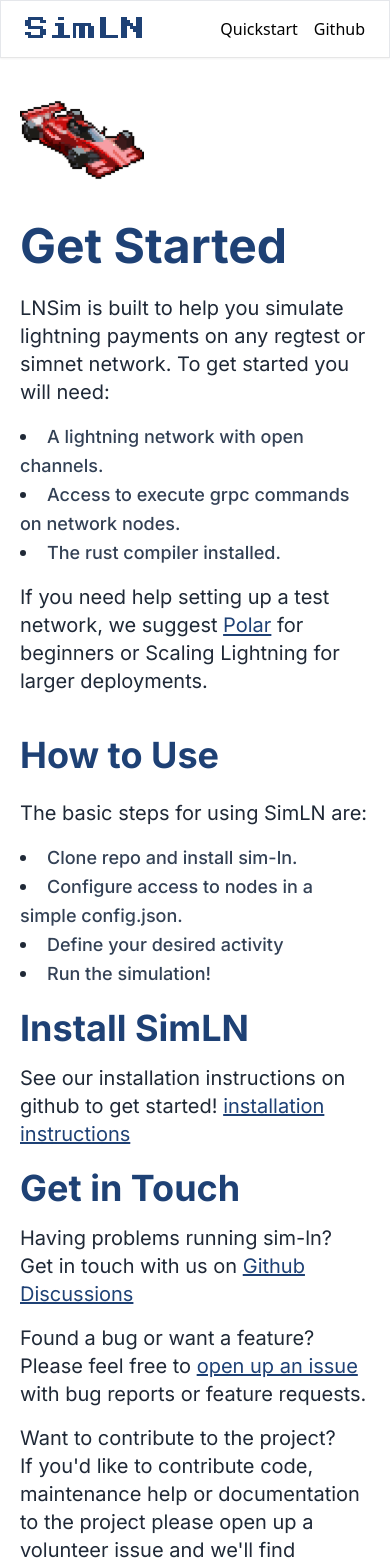
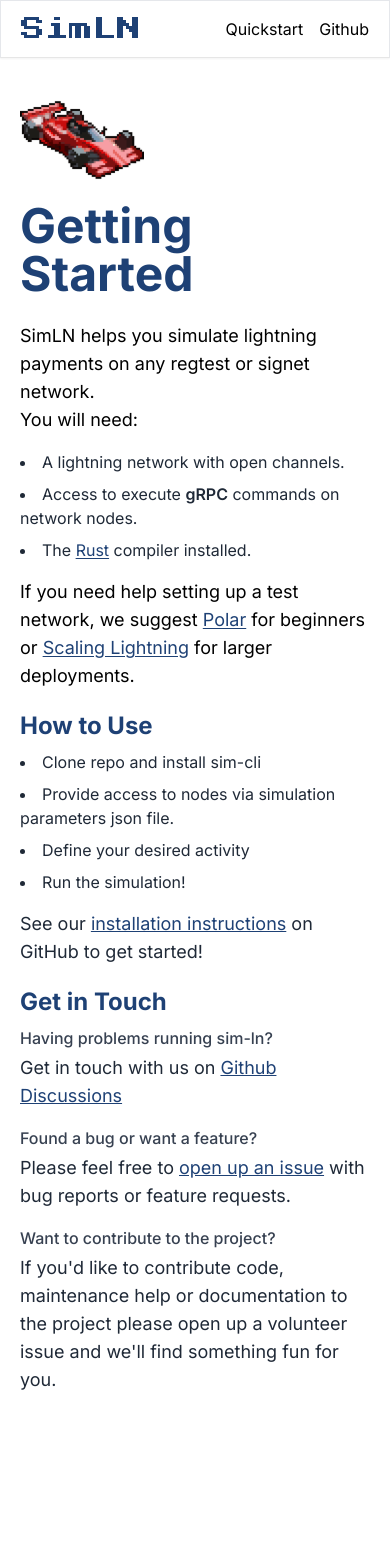
Before and after one commit to bitcoin-dev-project/sim-ln-website, a Next.js app: page /guide in a window 390 px wide. Shown: the top 1567 px of the page. After the commit the page ends 1414 px from the top, so only its background shows below. Built offline with nearby package versions, Linux system fonts and the light colour scheme.

Commit message:
feat: updated copy, mobile responsive, fixed nav width

```diff
--- a/src/components/navbar/NavBar.tsx
+++ b/src/components/navbar/NavBar.tsx
@@ -3,11 +3,13 @@
 
 const NavBar = () => {
   return (
-    <div className="flex justify-between py-3 px-6 items-center bg-white border border-[1px] border-b-[#E6E6E6] shadow-sm">
-      <Link href="/" className="text-2xl font-press text-brand-primary">SimLN</Link>
-      <div className='flex gap-4'>
-        <Link href="/guide">Quickstart</Link>
-        <Link href="https://github.com/bitcoin-dev-project/sim-ln">Github</Link>
+    <div className='bg-white border border-b-[#E6E6E6] shadow-sm flex justify-center'>
+      <div className="flex justify-between py-3 px-5 md:px-10 items-center w-full max-w-7xl">
+        <Link href="/" className="text-2xl font-press text-brand-primary">SimLN</Link>
+        <div className='flex gap-4'>
+          <Link href="/guide">Quickstart</Link>
+          <Link href="https://github.com/bitcoin-dev-project/sim-ln">Github</Link>
+        </div>
       </div>
     </div>
   )
--- a/src/pages/_app.tsx
+++ b/src/pages/_app.tsx
@@ -25,7 +25,7 @@
 
 export default function App({ Component, pageProps }: AppProps) {
   return (
-    <div className={`${inter.variable} ${press.variable} ${fira.variable} font-sans`}>
+    <div className={`${inter.variable} ${press.variable} ${fira.variable} font-inter`}>
       <Layout>
         <Component {...pageProps} />
       </Layout>
--- a/src/pages/guide.tsx
+++ b/src/pages/guide.tsx
@@ -5,36 +5,50 @@
 
 const QuickStart = () => {
   return (
-    <main className="w-full flex flex-col p-5 md:p-10 gap-5 md:gap-10 font-inter text-xl md:max-w-7xl mx-auto">
+    <main className="w-full flex flex-col p-5 md:p-10 gap-5 md:gap-10 text-lg font-normal md:max-w-7xl mx-auto">
+      <section className="">
         <Image src={race_car} alt="race_car" />
-      <section className="text-gray-800 font-normal pb-5 md:pb-10">
         <h1 className="text-5xl pb-6 text-brand-primary font-bold">
-          Get Started
+          Getting Started
         </h1>
         <div className="flex flex-col gap-4">
+          <div>
             <p>
-            LNSim is built to help you simulate lightning payments on any
-            regtest or simnet network. To get started you will need:
+              SimLN helps you simulate lightning payments on any regtest or signet
+              network.
             </p>
-          <ul className="list-disc list-inside">
+            <p>You will need:</p>
+          </div>
+          <ul className="flex flex-col gap-2 list-disc list-inside text-base text-gray-800">
             <li>
-              <span className="text-lg text-slate-700 font-medium">
+              <p className="inline">
                 A lightning network with open channels.
-              </span>
+              </p>
             </li>
             <li>
-              <span className="text-lg text-slate-700 font-medium">
-                Access to execute grpc commands on network nodes.
-              </span>
+              <p className="inline">
+                Access to execute <span className="font-semibold">gRPC</span>{" "}
+                commands on network nodes.
+              </p>
             </li>
             <li>
-              <span className="text-lg text-slate-700 font-medium">
-                The rust compiler installed.
+              <p className="inline">
+                <span>The </span>
+                <span>
+                  <Link
+                    href="https://www.rust-lang.org/tools/install"
+                    className="underline underline-offset-2 text-brand-primary"
+                    target="_blank"
+                  >
+                    Rust
+                  </Link>
                 </span>
+                <span> compiler installed.</span>
+              </p>
             </li>
           </ul>
           <p>
-            If you need help setting up a test network, we suggest{" "}
+            <span>If you need help setting up a test network, we suggest </span>
             <span>
               <Link
                 className="underline underline-offset-2 text-brand-primary"
@@ -43,49 +57,51 @@
               >
                 Polar
               </Link>
-            </span>{" "}
-            for beginners or Scaling Lightning for larger deployments.
+            </span>
+            <span> for beginners or </span>
+            <span>
+              <Link
+                className="underline underline-offset-2 text-brand-primary"
+                href="https://github.com/scaling-lightning/scaling-lightning"
+                target="_blank"
+              >
+                Scaling Lightning
+              </Link>
+            </span>
+            <span> for larger deployments.</span>
           </p>
         </div>
       </section>
 
       <section className="text-gray-800 font-normal">
-        <h2 className="text-4xl pb-6 text-brand-primary font-bold">
+        <h2 className="text-2xl md:text-4xl pb-2 md:pb-4 text-brand-primary font-bold">
           How to Use
         </h2>
         <div className="flex flex-col gap-4">
-          <p>The basic steps for using SimLN are:</p>
-          <ul className="list-disc list-inside">
+          <ul className="flex flex-col gap-2 list-disc list-inside text-base text-gray-800">
             <li>
-              <span className="text-lg text-slate-700 font-medium">
-                Clone repo and install sim-ln.
+              <span className="">
+                Clone repo and install sim-cli
               </span>
             </li>
             <li>
-              <span className="text-lg text-slate-700 font-medium">
-                Configure access to nodes in a simple config.json.
+              <span className="">
+                Provide access to nodes via simulation parameters json file.
               </span>
             </li>
             <li>
-              <span className="text-lg text-slate-700 font-medium">
+              <span className="">
                 Define your desired activity
               </span>
             </li>
             <li>
-              <span className="text-lg text-slate-700 font-medium">
+              <span className="">
                 Run the simulation!
               </span>
             </li>
           </ul>
-        </div>
-      </section>
-
-      <section className="text-gray-800 font-normal">
-        <h2 className="text-4xl pb-4 text-brand-primary font-bold">
-          Install SimLN
-        </h2>
           <p>
-          See our installation instructions on github to get started!{" "}
+            <span>See our </span>
             <span>
               <Link
                 href="https://github.com/bitcoin-dev-project/sim-ln#getting-started"
@@ -94,16 +110,21 @@
                 installation instructions
               </Link>
             </span>
+            <span> on GitHub to get started!</span>
           </p>
+        </div>
       </section>
+
       <section className="text-gray-800 font-normal">
-        <h2 className="text-4xl pb-4 text-brand-primary font-bold">
+        <h2 className="text-2xl md:text-4xl pb-2 md:pb-4 text-brand-primary font-bold">
           Get in Touch
         </h2>
         <div className="flex flex-col gap-4">
-          <div>
-            <p>Having problems running sim-ln?</p>
-            <p>
+          <div className="flex flex-col gap-1">
+            <p className="font-medium text-base text-gray-700">
+              Having problems running sim-ln?
+            </p>
+            <p className="">
               <span>Get in touch with us on </span>
               <span>
                 <Link
@@ -115,8 +136,8 @@
               </span>
             </p>
           </div>
-          <div>
-            <p>Found a bug or want a feature?</p>
+          <div className="flex flex-col gap-1">
+            <p className="font-medium text-base text-gray-700">Found a bug or want a feature?</p>
             <p>
               <span>Please feel free to </span>
               <span>
@@ -130,8 +151,8 @@
               <span> with bug reports or feature requests.</span>
             </p>
           </div>
-          <div>
-            <p>Want to contribute to the project?</p>
+          <div className="flex flex-col gap-1">
+            <p className="font-medium text-base text-gray-700">Want to contribute to the project?</p>
             <p>
               If you&apos;d like to contribute code, maintenance help or
               documentation to the project please open up a volunteer issue and
@@ -140,53 +161,8 @@
           </div>
         </div>
       </section>
-      <section className="text-gray-800 font-normal">
-        <h2 className="text-4xl pb-4 text-brand-primary font-bold">
-          Copy Experiment
-        </h2>
-        <div className="flex flex-col gap-4">
-          <p>
-            Look at your lightning regtest network. It&apos;s so lonely. Just Alice
-            and Bob. Occasionally, Charlie stops by, but very rarely these days.
-            And when he does, things are just awkward. What should Alice, Bob,
-            and Charlie talk about? Maybe simulate a single lightning payment?
-            Wow, you really know how to spice things up Charlie.
-          </p>
-          <p>
-            Life is short. Our time as nodes in this plane of existence is but a
-            fleeting moment in the vastness of time. Why waste it with empty,
-            dull, stagnant lightning networks?
-          </p>
-          <p>
-            SimLN is here to make you feel again - to bring joy, wonder, awe,
-            nay, the entire palette of emotions back to your lightning
-            development experience. Simulate a payment from Alice to any number
-            of NPCs. Set it to recur every minute. Or every 10 seconds. Or scale
-            this up to every NPC in your network.
-          </p>
-          <p>
-            Your lightning network is a canvas, and simulations are a rich
-            tapestry that you paint with every keystroke into your <Code>config.toml</Code>
-            file.
-          </p>
-          <p>
-            SimLN - because life is too short to have a boring lightning
-            network.
-          </p>
-        </div>
-      </section>
     </main>
   );
 };
 
 export default QuickStart;
-
-const Code = ({children}: {children: string}) => {
-  return (
-    <>
-    <span> </span>
-    <code className="bg-gray-100 border-gray-300 border-[1px] rounded-md text-gray-600 font-semibold px-2 inline-flex py-0 text-[14px]">{children}</code>
-    <span> </span>
-    </>
-  )
-}
```
Also changed, not shown: src/pages/index.tsx (+22 -22 lines). Lines whose indentation alone changed are shown as unchanged.
